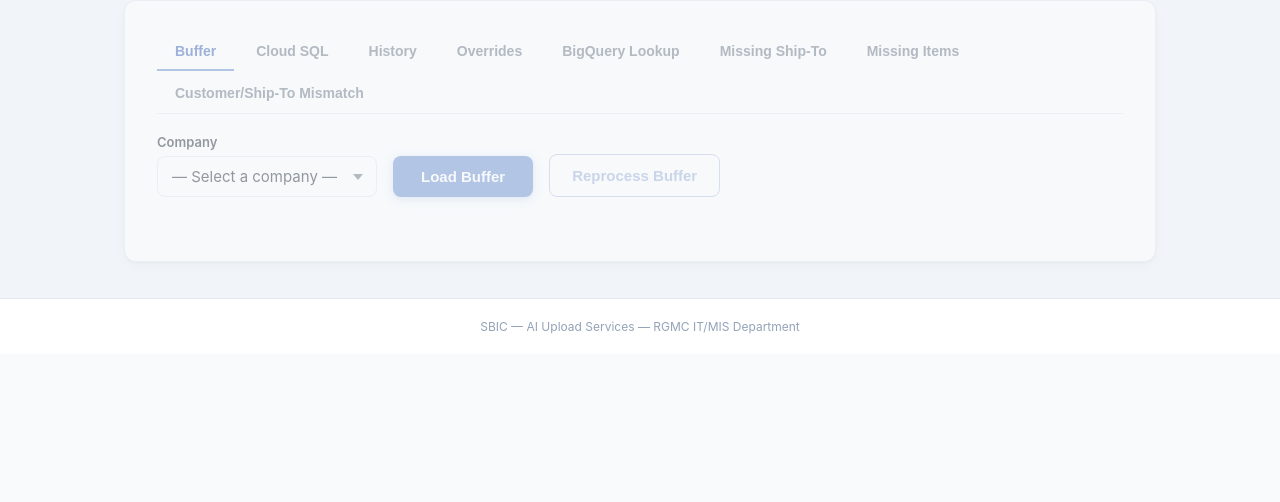
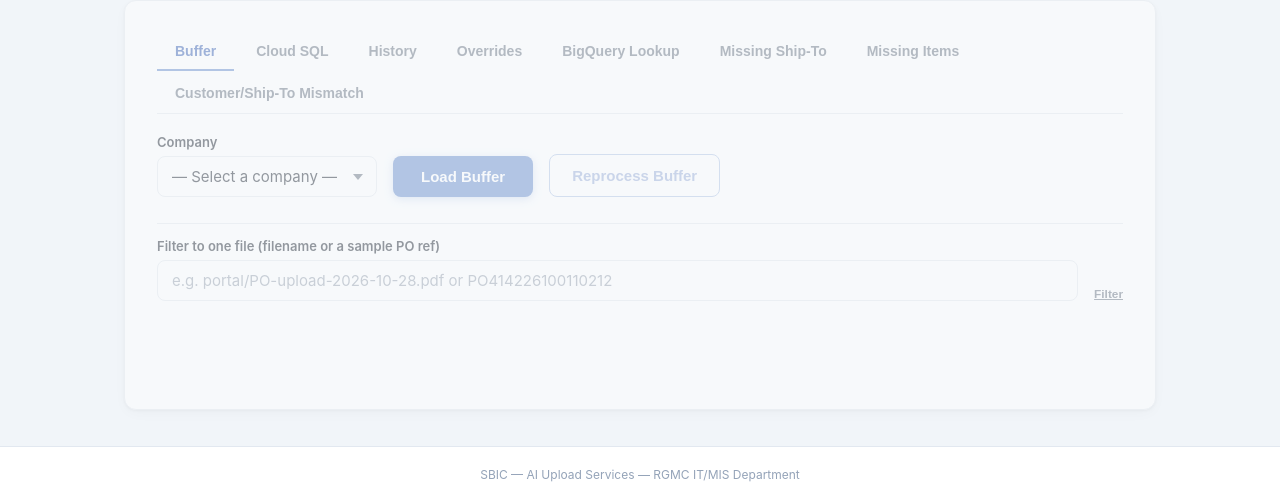
Before and after one commit to rgmc-apps/sbic-manual-trigger, a Flask app: page /reconcile in a window 1280 px wide. Shown: the part 641-1143 px from the top of the page. Before the commit the page ends 975 px from the top, so only its background shows below. Run offline with Flask 3, Linux system fonts and the light colour scheme.

Commit message:
DI-0229 added manual trigger for handoff and other fixes

```diff
--- a/app.py
+++ b/app.py
@@ -299,6 +299,23 @@ def _extract_uom_issues(order: dict) -> list[dict]:
     return list(issues.values())
 
 
+_NUMERIC_SKU_FLOAT_ARTIFACT_RE = re.compile(r"^(\d+)\.0$")
+
+
+def _canonical_sku_code(sku: str) -> str:
+    """Strips a numeric SKU's "ragged" trailing ".0" — a pandas/BigQuery float-
+    coercion artifact (an all-digit SKU like "218720608619709" that passed through a
+    pandas Series/DataFrame anywhere upstream, e.g. _recover_lines_for_order's
+    BigQuery int_document_ai_detail fallback, serializes back out as
+    "218720608619709.0") — so a line recovered that way groups with the same SKU's
+    clean-string occurrences instead of showing up as a separate, duplicate-looking
+    SKU group for the same item. Only strips when the whole value is digits plus
+    exactly one trailing ".0" — never touches an alphanumeric SKU or a genuine
+    decimal value (anything with other digits after the decimal point)."""
+    m = _NUMERIC_SKU_FLOAT_ARTIFACT_RE.match(sku)
+    return m.group(1) if m else sku
+
+
 def _group_buffer(orders: list, overrides: list, inactive_skus: list | None = None) -> dict:
     """Group buffered orders by shared SKU code / customer branch name / customer name.
 
@@ -369,6 +386,7 @@ def _group_buffer(orders: list, overrides: list, inactive_skus: list | None = No
             qty_ok = _positive(line.get("poQtyPcs")) or _positive(line.get("poQty"))
 
             if sku:
+                sku = _canonical_sku_code(sku)
                 dict_key = sku.upper()
                 display_key = sku
             else:
@@ -598,6 +616,48 @@ def api_buffer_lines():
         return jsonify(body), status_code
     except requests.RequestException as exc:
         return jsonify({"error": f"Could not reach rgmc-bc-api: {exc}"}), 502
+
+
+@app.route("/api/buffer/resolve-file-scope")
+def api_buffer_resolve_file_scope():
+    """Resolves the Buffer tab's "filter to one file" search box: `query` is either an
+    exact BigQuery fileName, or a sample PO ref number from that file — either way,
+    returns every po_ref_number BigQuery's int_document_ai has under that file, so the
+    frontend can narrow the already-loaded buffer groups down to just those POs
+    without a second full buffer fetch.
+
+    PO uploads only (int_document_ai) — this is the Buffer tab's own SBIC/SUNCOAST
+    PO-import scope, same as every other BigQuery lookup already in this file.
+    """
+    query = (request.args.get("query") or "").strip()
+    if not query:
+        return jsonify({"error": "query is required"}), 400
+
+    file_name = query
+    try:
+        search_resp = _gcp_api("GET", "/bigquery_routes/document-ai/search",
+                                params={"po_ref_number": query}, timeout=30)
+        search_body, search_status = _proxy_json(search_resp)
+        if search_status == 200 and (search_body.get("data") or []):
+            # query matched an exact PO ref — use ITS file, not the raw query text.
+            file_name = search_body["data"][0].get("file_name") or query
+    except requests.RequestException:
+        pass  # fall through and try query as a literal file_name instead
+
+    try:
+        file_resp = _gcp_api("GET", "/bigquery_routes/by_table/value", params={
+            "table_name": "int_document_ai", "where_column": "file_name", "where_value": file_name,
+        }, timeout=60)
+        file_body, file_status = _proxy_json(file_resp)
+    except requests.RequestException as exc:
+        return jsonify({"error": f"Could not reach rgmc-gcp-api: {exc}"}), 502
+    if file_status != 200:
+        return jsonify(file_body), file_status
+
+    po_refs = sorted({r.get("po_ref_number") for r in (file_body.get("data") or []) if r.get("po_ref_number")})
+    if not po_refs:
+        return jsonify({"error": f"No PO found for {query!r} — not a known fileName or PO ref number."}), 404
+    return jsonify({"file_name": file_name, "po_ref_numbers": po_refs, "count": len(po_refs)})
 
 
 def _multi_field_contains_search(path: str, company: str, search: str, fields: list) -> list:
--- a/static/reconcile.css
+++ b/static/reconcile.css
@@ -149,6 +149,8 @@
 .toolbar-select { margin-bottom: 0; min-width: 220px; }
 .backfill-toolbar { margin-top: 14px; }
 .backfill-toolbar .form-group { margin-bottom: 0; }
+.file-scope-toolbar { margin-top: 14px; padding-top: 14px; border-top: 1px solid var(--border); }
+.file-scope-toolbar .form-group { margin-bottom: 0; flex: 1 1 360px; }
 /* From/To here are plain .form-group (no .toolbar-select — a date input doesn't need
    its 220px min-width), which left them carrying the page-wide 20px bottom margin
    while every .toolbar-select sibling (PO Ref/Customer/Company) overrides it to 0 —
--- a/templates/reconcile.html
+++ b/templates/reconcile.html
@@ -107,6 +107,17 @@
               <span id="reprocess-btn-label">Reprocess Buffer</span>
             </button>
           </div>
+
+          <div class="toolbar file-scope-toolbar">
+            <div class="form-group">
+              <label class="form-label" for="file-scope-input">Filter to one file (filename or a sample PO ref)</label>
+              <input class="form-input" type="text" id="file-scope-input"
+                     placeholder="e.g. portal/PO-upload-2026-10-28.pdf or PO414226100110212" />
+            </div>
+            <button class="btn-history-toggle" id="file-scope-apply-btn" type="button">Filter</button>
+            <button class="btn-history-toggle hidden" id="file-scope-clear-btn" type="button">Clear filter</button>
+          </div>
+          <p class="status-line" id="file-scope-status"></p>
         </div>
 
         <div class="action-tab-panel hidden" id="action-panel-cloudsql">
@@ -742,6 +753,7 @@
         Linked to <strong class="resolved-text"></strong>
         <span class="resolved-by"></span>
         <button class="btn-unlink" type="button">Undo</button>
+        <div class="resolved-queued-note">Saved — click <strong>Reprocess Buffer</strong> to send these PO(s) to Business Central.</div>
       </div>
       <div class="group-blocked-note hidden"></div>
       <div class="group-ambiguous-note hidden"></div>
```
Also changed, not shown: static/reconcile.js.
